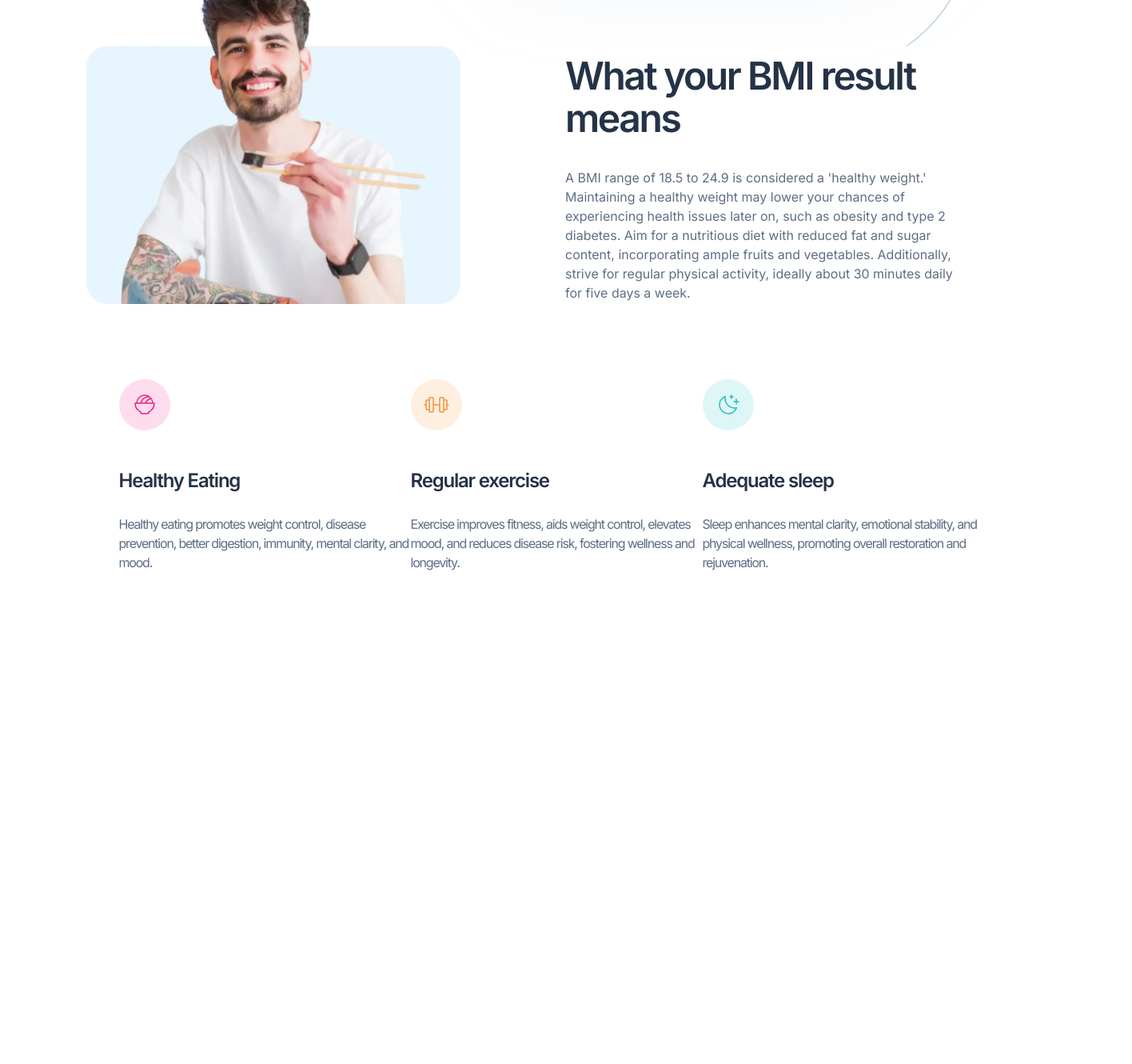
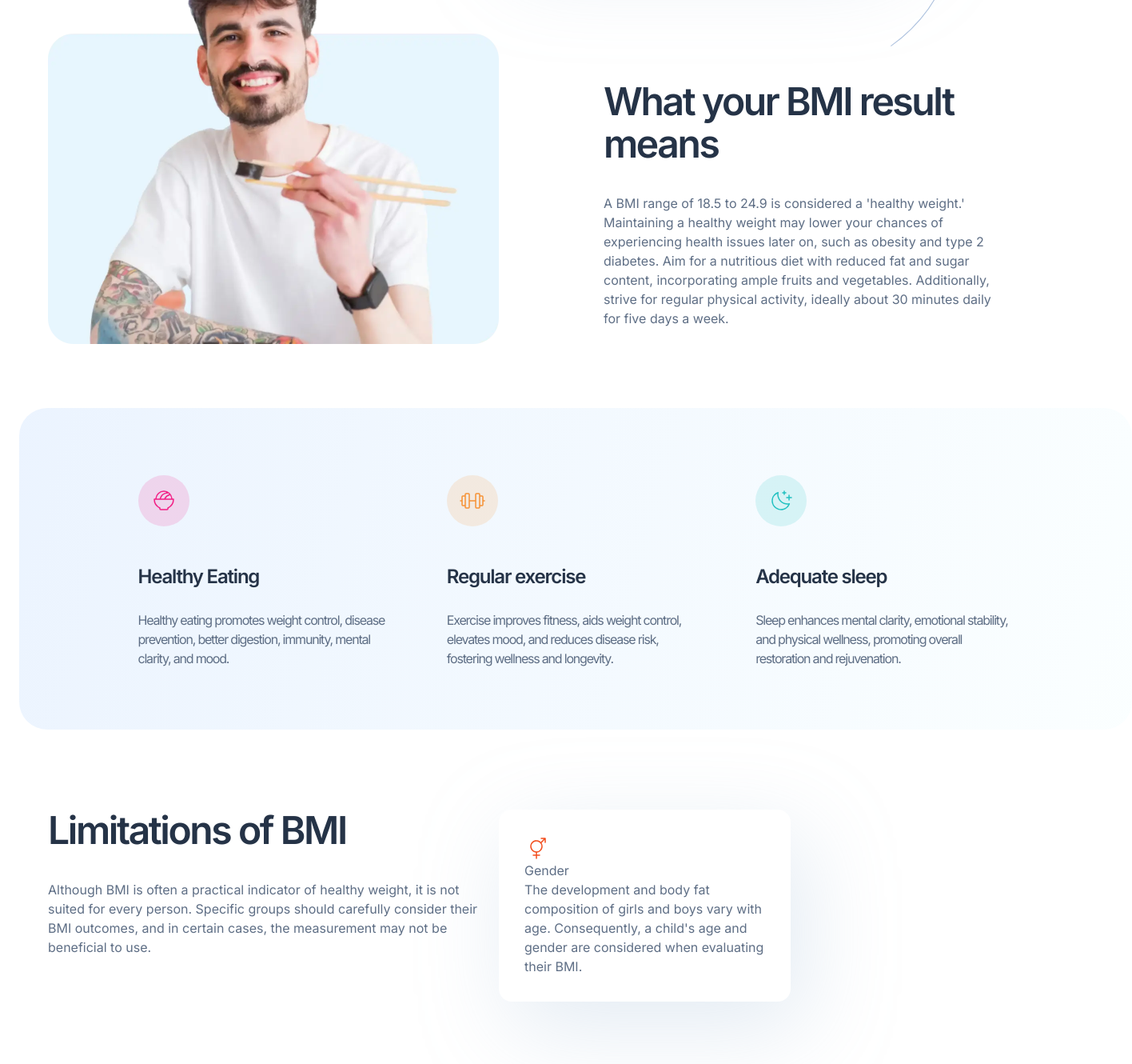
Before and after one commit to k2pbac/bmi-calculator, a Next.js app: page / in a window 1280 px wide. Shown: the part 880-2210 px from the top of the page at 80% size, 1416 px wide, since content can reach past the window. Before the commit the page ends 1672 px from the top, so only its background shows below. Built offline with nearby package versions, Linux system fonts and the light colour scheme.

Commit message:
working on bottom section

```diff
--- a/src/app/layout.js
+++ b/src/app/layout.js
@@ -3,6 +3,7 @@ import "./globals.css";
 import "./index.css";
 import "./result.css";
 import "./tips.css";
+import "./limitations.css";
 
 const inter = Inter({ subsets: ["latin"] });
 
--- /dev/null
+++ b/src/app/limitations.css
@@ -0,0 +1,37 @@
+.limitations-container {
+  width: 1160px;
+  height: 704px;
+  margin: auto;
+  margin-top: 100px;
+}
+
+.limitations-container .section-1 {
+  display: flex;
+}
+
+.limitations-container .section-1 h1 {
+  font-size: 48px;
+  font-weight: 600;
+  line-height: 110%;
+  letter-spacing: -0.05em;
+  margin-bottom: 35px;
+  color: #253347;
+}
+
+.limitations-container .section-1 p {
+  font-size: 16px;
+  line-height: 150%;
+  color: #5e6e85;
+}
+
+.card {
+  padding: 32px;
+  width: 365px;
+  filter: drop-shadow(16px 32px 56px rgba(143, 174, 207, 0.25));
+  background: white;
+  border-radius: 16px;
+}
+
+.section-1 div:first-child {
+  width: 564px;
+}
--- a/src/app/page.js
+++ b/src/app/page.js
@@ -4,6 +4,7 @@ import { useState } from "react";
 import Header from "@/header";
 import Result from "@/result";
 import Tips from "@/tips";
+import Limitations from "@/limitations";
 
 export default function Home() {
   const [radio, setRadio] = useState("metric");
@@ -13,6 +14,7 @@ export default function Home() {
       <Header />
       <Result />
       <Tips />
+      <Limitations />
     </main>
   );
 }
--- a/src/app/result.css
+++ b/src/app/result.css
@@ -4,24 +4,22 @@
   position: relative;
   margin: auto;
   display: flex;
-  align-items: center;
   justify-content: center;
   gap: 131px;
 }
 
 .result-container .curved-line {
   position: absolute;
-  right: 0;
+  right: 20px;
   top: 0;
 }
+.image-container {
+  margin-top: 40px;
+}
 
-.image-container {
-  margin-top: 70px;
-}
 .image-container img {
-  width: 468px;
+  width: 564px;
   height: 533px;
-  object-fit: contain;
 }
 
 .result-container p {
@@ -29,13 +27,14 @@
 }
 
 .result-container .text-container {
-  justify-content: center;
   margin-top: 200px;
   height: 533px;
   width: 465px;
   display: flex;
   flex-direction: column;
   gap: 35px;
+  margin-top: 20px;
+  justify-content: flex-end;
 }
 
 .result-container .text-container h1 {
--- a/src/app/tips.css
+++ b/src/app/tips.css
@@ -1,8 +1,15 @@
 .tips-container {
   height: 402px;
   width: 1392px;
-  margin: auto;
   display: flex;
+  margin-top: 120px;
+  background: linear-gradient(
+    104.237deg,
+    #d7e8fe7d 0%,
+    rgb(214 252 254 / 10%) 100%
+  );
+  margin-left: 24px;
+  border-radius: 35px;
 }
 
 .tips {
@@ -20,6 +27,8 @@
   gap: 45px;
   width: 365px;
   height: 234px;
+  margin-right: 32px;
+  margin-left: 32px;
 }
 
 .tips .tip img {
--- /dev/null
+++ b/src/card.js
@@ -0,0 +1,13 @@
+"use client";
+
+export default function Card({ link, alt, title, content }) {
+  return (
+    <div className="card">
+      <div>
+        <img src={link} alt={alt} />
+        <p>{title}</p>
+      </div>
+      <p>{content}</p>
+    </div>
+  );
+}
--- /dev/null
+++ b/src/limitations.js
@@ -0,0 +1,28 @@
+"use client";
+import Card from "./card";
+
+export default function Limitations() {
+  return (
+    <div className="limitations-container">
+      <div className="section-1">
+        <div>
+          <h1>Limitations of BMI</h1>
+          <p>
+            Although BMI is often a practical indicator of healthy weight, it is
+            not suited for every person. Specific groups should carefully
+            consider their BMI outcomes, and in certain cases, the measurement
+            may not be beneficial to use.
+          </p>
+        </div>
+        <Card
+          link="./icon-gender.svg"
+          alt="gender-icon"
+          title="Gender"
+          content="The development and body fat composition of girls and boys vary
+              with age. Consequently, a child's age and gender are considered
+              when evaluating their BMI."
+        />
+      </div>
+    </div>
+  );
+}
```
Also changed, not shown: src/tip.js (deleted).
